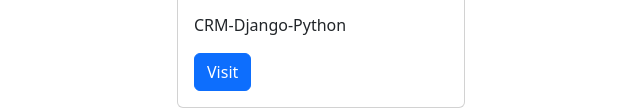
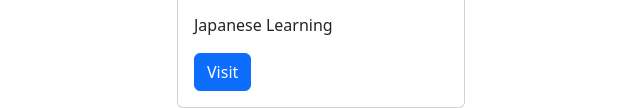
Before and after one commit to vermasurabhi/Continious_Marquee_CSS, a plain HTML site: page index.html in a window 1280 px wide. Shown: the part 3015-3123 px from the top of the page, 319-959 px from the left. Drawn offline with nearby package versions, Linux system fonts and the light colour scheme.

Commit message:
changed the desc of card

```diff
--- a/index.html
+++ b/index.html
@@ -124,7 +124,7 @@
                 <div class="card mx-auto cardshadow mt-5" style="width: 18rem;">
                   <img src="./langone.JPG" class="card-img-top imagedimen" alt="..." >
                   <div class="card-body">
-                    <p class="card-text">CRM-Django-Python</p>
+                    <p class="card-text">Japanese Learning</p>
                     <a href="./languagepython.html" class="btn btn-primary" target="_blank">Visit</a>
                   </div>
                 </div>
```
